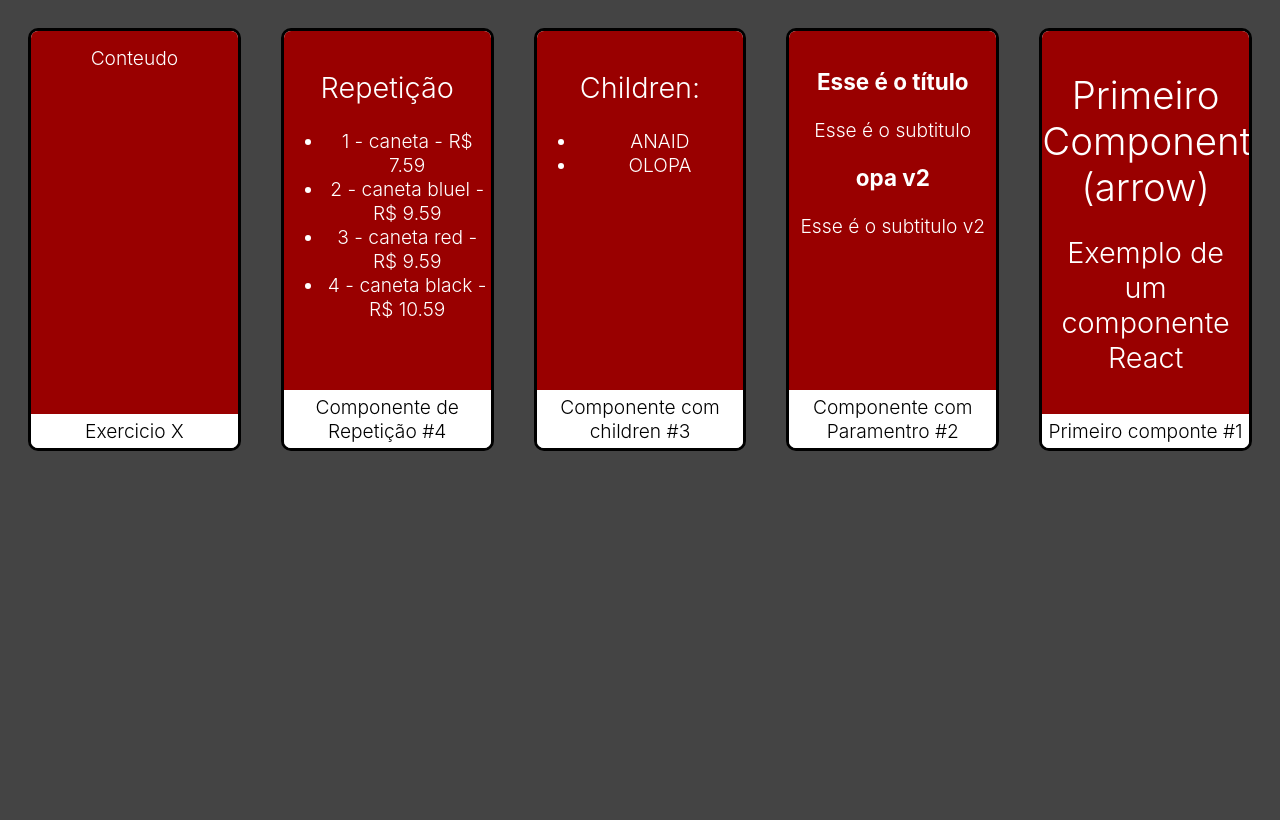
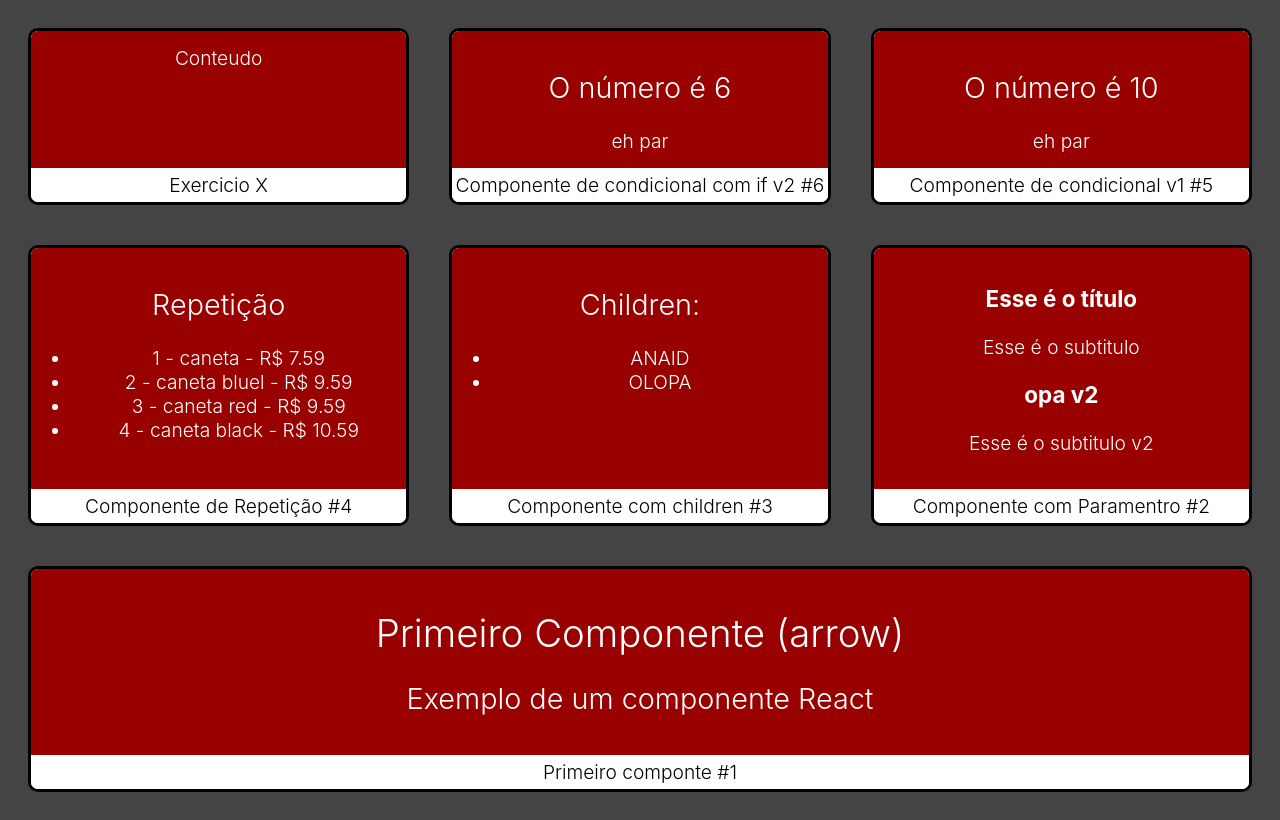
Before and after one commit to CronosUchoa/React-Praticando, a React (Create React App) app: page / in a window 1280 px wide. Built offline with nearby package versions, Linux system fonts and the light colour scheme.

Commit message:
componente de condicional

```diff
--- a/src/componentes/app.jsx
+++ b/src/componentes/app.jsx
@@ -5,13 +5,22 @@ import ComParamentro from './layout/ComParamentro'
 import ComFilhos from './layout/ComFilhos'
 import Card from './layout/Card'
 import Repeticao from './layout/repeticao'
-
+import Condicional from './layout/Condicional'
+import CondicionalComIf from './layout/CondicionalComIf'
 
 const Appp = (props) =>(
 
 <div className="App">
 <Card titulo="Exercicio X">
     Conteudo
+</Card>
+
+<Card titulo="Componente de condicional com if v2 #6">
+    <CondicionalComIf numero={6}/>
+</Card>
+
+<Card  titulo="Componente de condicional v1 #5">
+    <Condicional numero={10}></Condicional>
 </Card>
 
 <Card titulo="Componente de Repetição #4">
--- a/src/componentes/layout/Card.css
+++ b/src/componentes/layout/Card.css
@@ -8,7 +8,7 @@
 
     display: flex;
     flex-direction: column;
-    max-width: 300px;
+    min-width: 300px;
 }
 
 .Card .Conteudo {
--- /dev/null
+++ b/src/componentes/layout/Condicional.jsx
@@ -0,0 +1,17 @@
+import React from 'react'
+
+let cond = props => {
+    return(
+        <div>
+            <h2>O número é {props.numero}</h2>
+            {
+                props.numero % 2 === 0 ?
+                <span>eh par</span>
+                    :
+                <span>eh impar</span>
+            }
+        </div>
+    )
+}
+
+export default cond;
--- /dev/null
+++ b/src/componentes/layout/CondicionalComIf.jsx
@@ -0,0 +1,18 @@
+import React from 'react'
+import If from './If'
+let cond = props => {
+    return(
+        <div>
+            <h2>O número é {props.numero}</h2>
+            <If test={props.numero % 2 === 0}>
+                <span>eh par</span>
+            </If>
+            <If test={props.numero % 2 === 1}>
+            <span>eh impar</span>
+            </If>
+
+        </div>
+    )
+}
+
+export default cond;
--- /dev/null
+++ b/src/componentes/layout/If.jsx
@@ -0,0 +1,8 @@
+// eslint-disable-next-line import/no-anonymous-default-export
+export default function (props) {
+    if(props.test){
+        return props.children
+    }else {
+        return false
+    }
+}
--- a/src/componentes/layout/repeticao.jsx
+++ b/src/componentes/layout/repeticao.jsx
@@ -5,7 +5,9 @@ let repe = props => {
 
     function getProdutosListItem(){
         return produtos.map(prod =>{
-        return <li>{prod.id} - {prod.nome} - R$ {prod.preco}</li>
+            return <li key={prod.id}>
+            {prod.id} - {prod.nome} - R$ {prod.preco}
+        </li>
         })
     }
 
```
